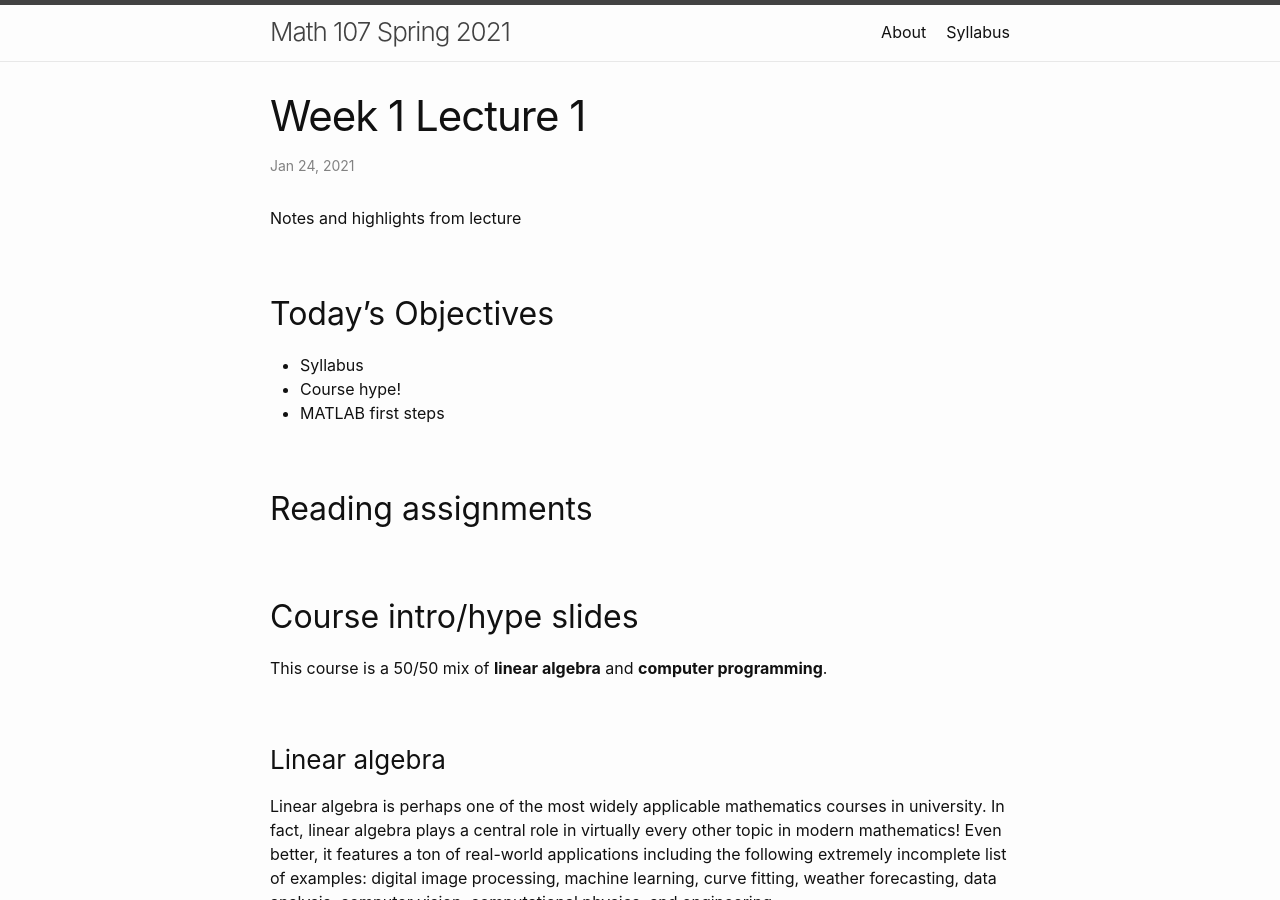
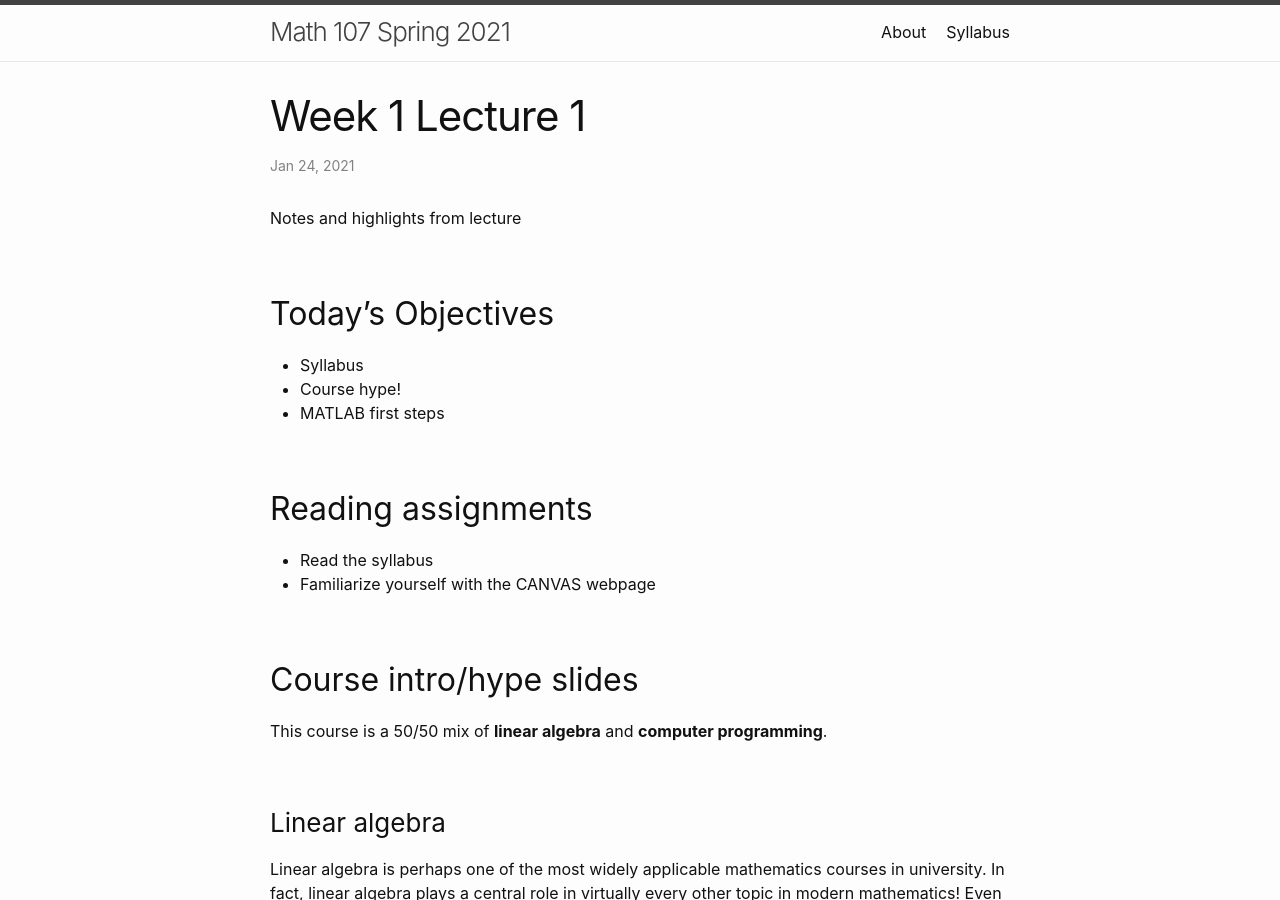
Before and after one commit to wcasper/math107spring2021, a Jekyll site: the page built from _posts/2021-01-24-Week-1-Lecture-1.md, in a window 1280 px wide and 900 px high. Built offline with Jekyll 4.4.1, drawn with Linux system fonts in a browser that asks for light colours; some of the changed text lies outside the part shown.

```diff
--- a/_posts/2021-01-24-Week-1-Lecture-1.md
+++ b/_posts/2021-01-24-Week-1-Lecture-1.md
@@ -11,6 +11,9 @@
 * MATLAB first steps
 
 ## Reading assignments
+
+* Read the syllabus
+* Familiarize yourself with the CANVAS webpage
 
 ## Course intro/hype slides
 This course is a 50/50 mix of **linear algebra** and **computer programming**.
```
Also changed, not shown: other parts of _posts/2021-01-24-Week-1-Lecture-1.md (+1 -0 lines).
